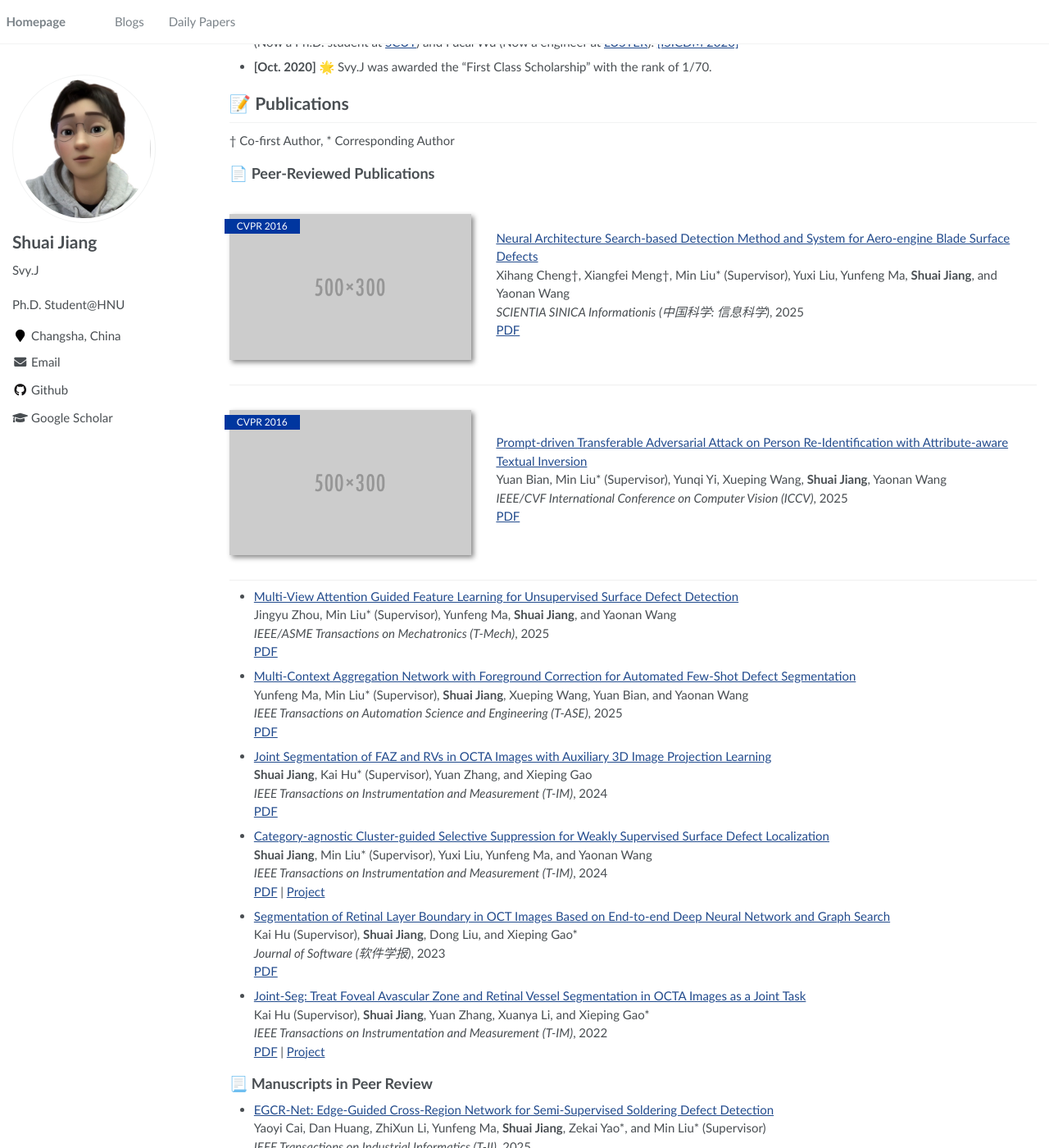
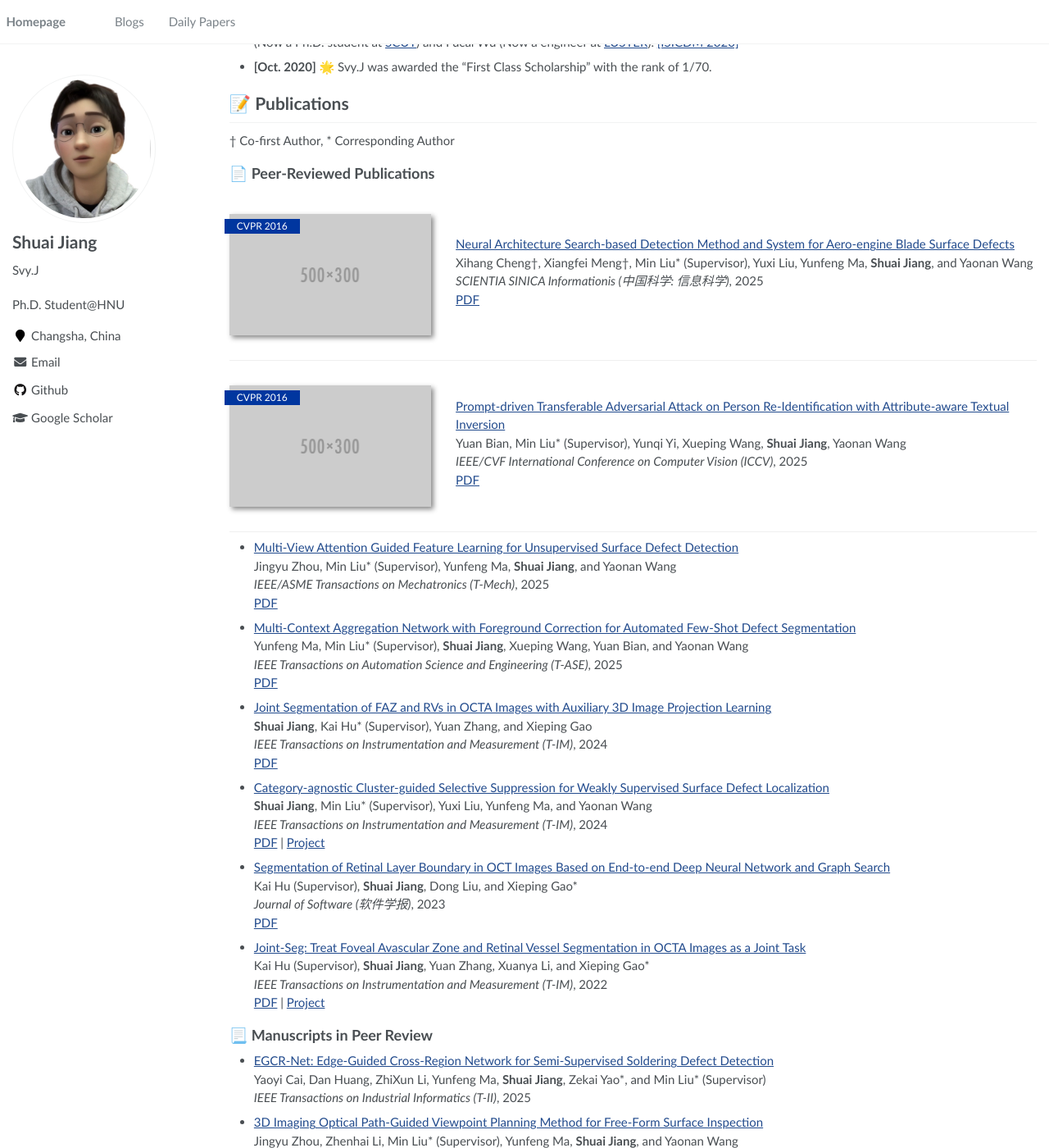
Before and after one commit to SvyJ/svyj.github.io, a Jekyll site: the page built from _pages/index.md, in a window 1280 px wide and 1400 px high, scrolled down 1272 px. Shown: the whole window at 82% size. Built offline with Jekyll 4.4.1, drawn with Linux system fonts in a browser that asks for light colours.

Commit message:
Update main.scss

```diff
--- a/assets/css/main.scss
+++ b/assets/css/main.scss
@@ -71,14 +71,14 @@
         .paper-box-image{
             justify-content: left;
             min-width: 50px;
-            max-width: 30%;
+            max-width: 25%;
             order: 1;
         }
 
         .paper-box-text{
             justify-content: left;
             padding-left: 2em;
-            max-width: 70%;
+            max-width: 75%;
             order: 2;
         }
 
```
